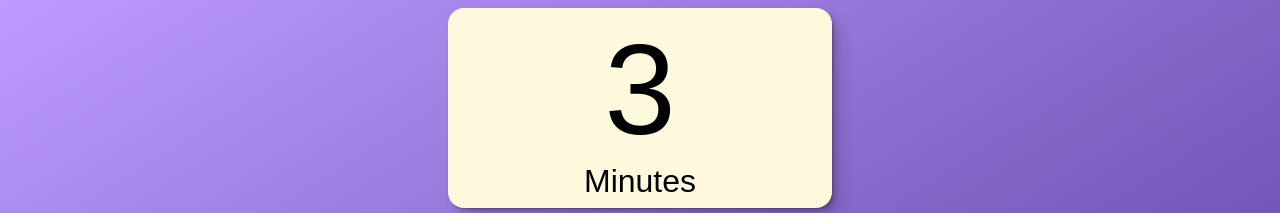
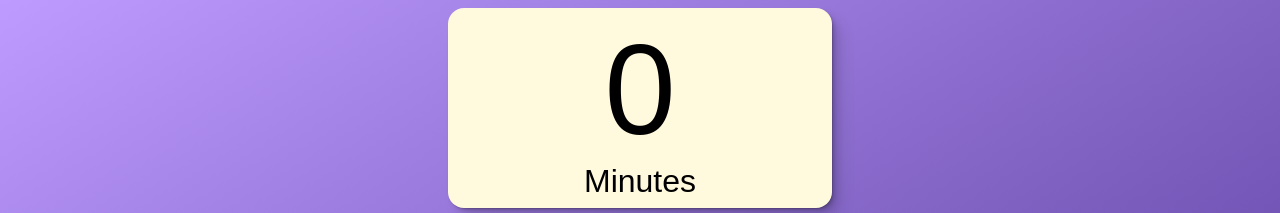
Before and after one commit to SomeoneWithOptions/timer-app, a Next.js app: page / in a window 1280 px wide. Shown: the top 213 px of the page. Built offline with nearby package versions, Linux system fonts and the light colour scheme.

Commit message:
removed context

```diff
--- a/pages/components/AddTimerMenu.js
+++ b/pages/components/AddTimerMenu.js
@@ -4,7 +4,8 @@ import { useState, useContext } from "react";
 import AppContext from "./AppContext";
 
 function AddTimerMenu({ menuIsVisible }) {
-  const { workInput, setWorkInput } = useContext(AppContext);
+  // const { workInput, setWorkInput } = useContext(AppContext);
+  const [workInput, setWorkInput] = useState(0);
   const [restInput, setRestInput] = useState(0);
   const [intelvalInput, setIntervalInput] = useState(0);
 
--- a/pages/components/MinutesBox.js
+++ b/pages/components/MinutesBox.js
@@ -3,10 +3,10 @@ import { useContext } from "react";
 import { AppContext } from "./AppContext";
 function MinutesBox() {
 
-  const { workInput } = useContext(AppContext);
+  // const { workInput } = useContext(AppContext);
   return (
     <Box>
-      <p className="minutes-number">{ workInput}</p>
+      <p className="minutes-number">0</p>
       <p className="minutes-text">Minutes</p>
       <style jsx>{`
         p {
```
